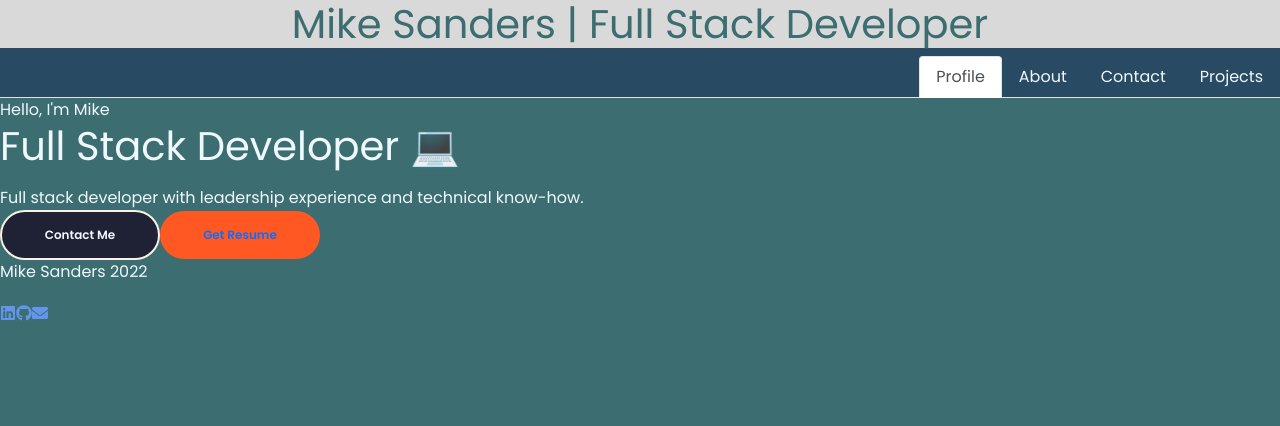
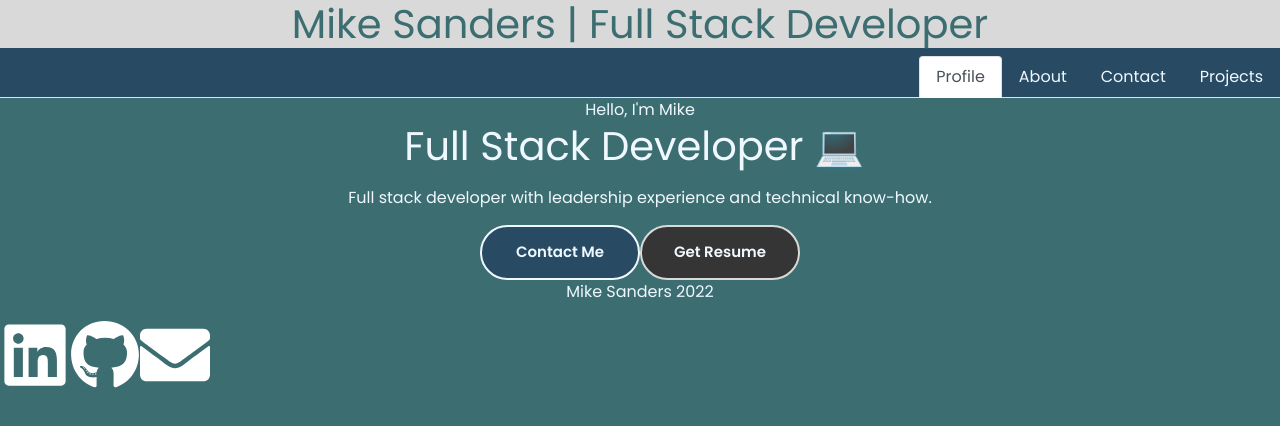
Before and after one commit to Mike-C-Sanders/Portfolio2, a React (Create React App) app: page / in a window 1280 px wide. Shown: the top 426 px of the page. Built offline with nearby package versions, Linux system fonts and the light colour scheme.

Commit message:
updated the profile page + icones on all pages in footer.

```diff
--- a/src/App.js
+++ b/src/App.js
@@ -29,7 +29,7 @@ const renderPage = () => {
 
   return (
     //Icon provider is used to add in icons such as github, social media, email, etc.
-    <IconContext.Provider value ={{ color: "cornflowerblue"}}>
+    <IconContext.Provider value ={{ color: "white", size:"70px"}}>
       <div className="App">
         {/* NavTabs props pass in current page + set the current page when a page change occurs */}
         <NavTabs currentPage={currentPage} handlePageChange ={setCurrentPage}/>
--- a/src/Components/ContactMe/Contact.js
+++ b/src/Components/ContactMe/Contact.js
@@ -62,6 +62,8 @@ export default function Contact() {
         <h2>Contact Me</h2>
         <p>If you'd like to work with me or are interested in learning more about my background for a specific role, please send me a note through this form. </p>
         <form className="form">
+            <div className="form-group">
+
                 <label for="fullName">Your Name:</label>
                 <input
                     value={fullName}
@@ -69,7 +71,11 @@ export default function Contact() {
                     onChange={handleInputChange}
                     type="text"
                     placeholder="Full Name"
+                    className="form-control"
                 />
+            </div>
+            <div className="form-group">
+
                 <label for="email">Your Email:</label>
                 <input
                 value={email}
@@ -77,7 +83,11 @@ export default function Contact() {
                 onChange={handleInputChange}
                 type="email"
                 placeholder="email"
+                className="form-control"
                 />
+            </div>
+            <div className="form-group">
+
                 <label for="message">Message:</label>
                 <input
                 value={message}
@@ -85,9 +95,11 @@ export default function Contact() {
                 onChange={handleInputChange}
                 type="text"
                 placeholder="Your message goes here."
+                className="form-control"
                 />
+            </div>
 
-            <button type="button" onClick={handleFormSubmit}>
+            <button className="btn primary-btn" type="button" onClick={handleFormSubmit}>
             Submit
             </button>
         </form>
--- a/src/Components/Footer/Footer.js
+++ b/src/Components/Footer/Footer.js
@@ -6,6 +6,7 @@ import {FaGithub, FaEnvelope, FaLinkedin} from 'react-icons/fa';
 export default function About () {
     return (
         <>
+        <div className="align-bottom">
             <p>Mike Sanders  2022</p>
             <div className='my-links'>
 
@@ -21,6 +22,7 @@ export default function About () {
                 </a>
 
                 </div>
+        </div>
         </>
     )
 }
--- a/src/index.css
+++ b/src/index.css
@@ -84,6 +84,24 @@ body ::-webkit-scrollbar-thumb {
   background: hsla(0, 0%, 100%, 0.1);
 }
 
+h1{
+  text-align: center;
+}
+h2{
+  text-align: center;
+}
+p{
+  text-align: center;
+}
+form{
+  align-content: center;
+  margin-left: 20%;
+  margin-right: 20%;
+}
+label{
+  font-size: 20px;
+}
+
 .btn {
   border-radius: 50px;
   padding: 14px 0;
@@ -99,9 +117,10 @@ body ::-webkit-scrollbar-thumb {
 
 .primary-btn {
   color: var(--white);
-  border: 2px solid linen;
-  font-size: 12px;
-  background-color: #1f2235;
+  border: 2px solid aliceblue;
+  font-size: 15px;
+  background-color: #284B63;
+  margin-top: 15px
 }
 /* @media only screen and (max-width: 414px) {
   .primary-btn {
@@ -111,15 +130,18 @@ body ::-webkit-scrollbar-thumb {
 
 .primary-btn:hover {
   color: #f0f8ff;
-  border: 2px solid #ff5823;
-  background-color: #1f2235;
+  border: 2px solid #353535 ;
+  background-color: #284B63;
 }
 
 .highlighted-btn {
   color: var(--white);
 
-  font-size: 12px;
-  background-color: #ff5823;
+  font-size: 15px;
+  background-color: #353535 ;
+  border: 2px solid #D9D9D9 ;
+  color: aliceblue;
+  margin-top: 15px;
 }
 @media only screen and (max-width: 568px) {
   .highlighted-btn {
@@ -155,6 +177,10 @@ body ::-webkit-scrollbar-thumb {
   color:#3C6E71;
 }
 
+.profile-container{
+  text-align: center;
+}
+
 #nav-text-color{
   color: aliceblue;
 }
```
Lines whose indentation alone changed are shown as unchanged.
